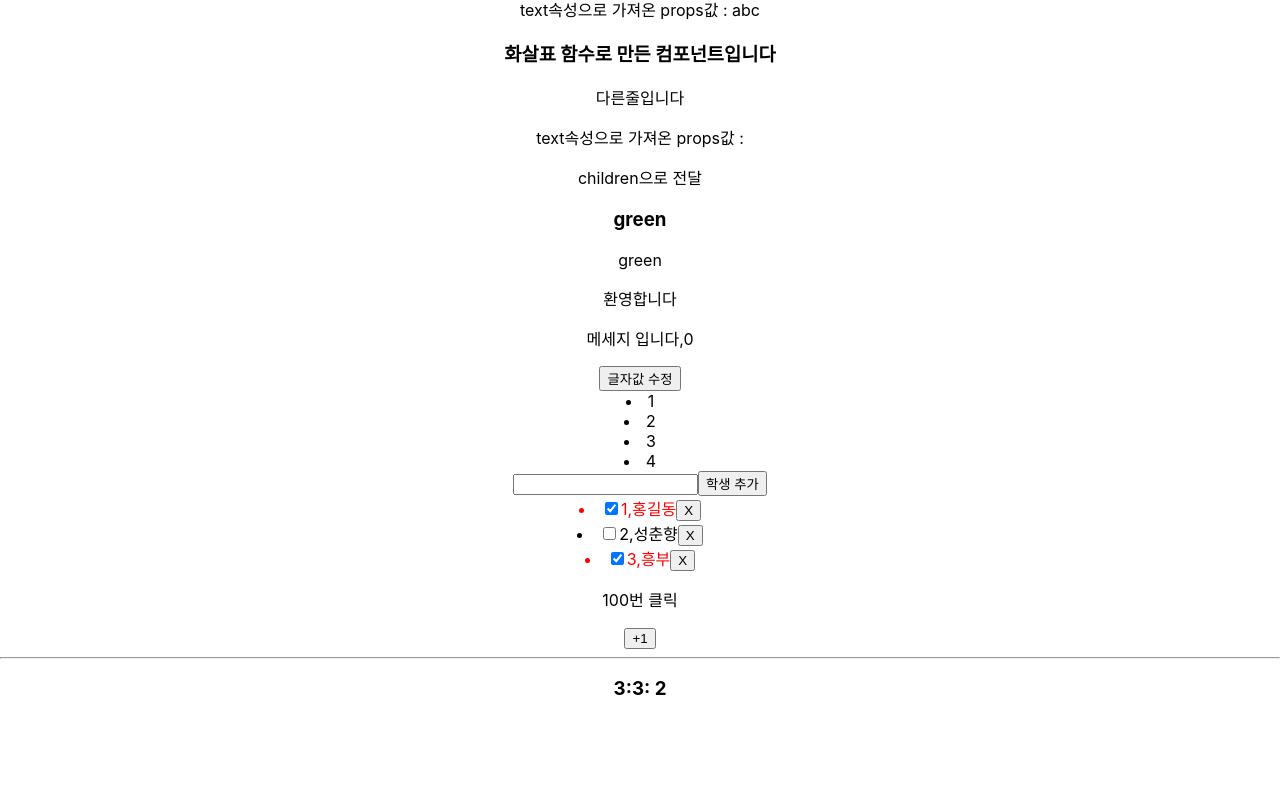
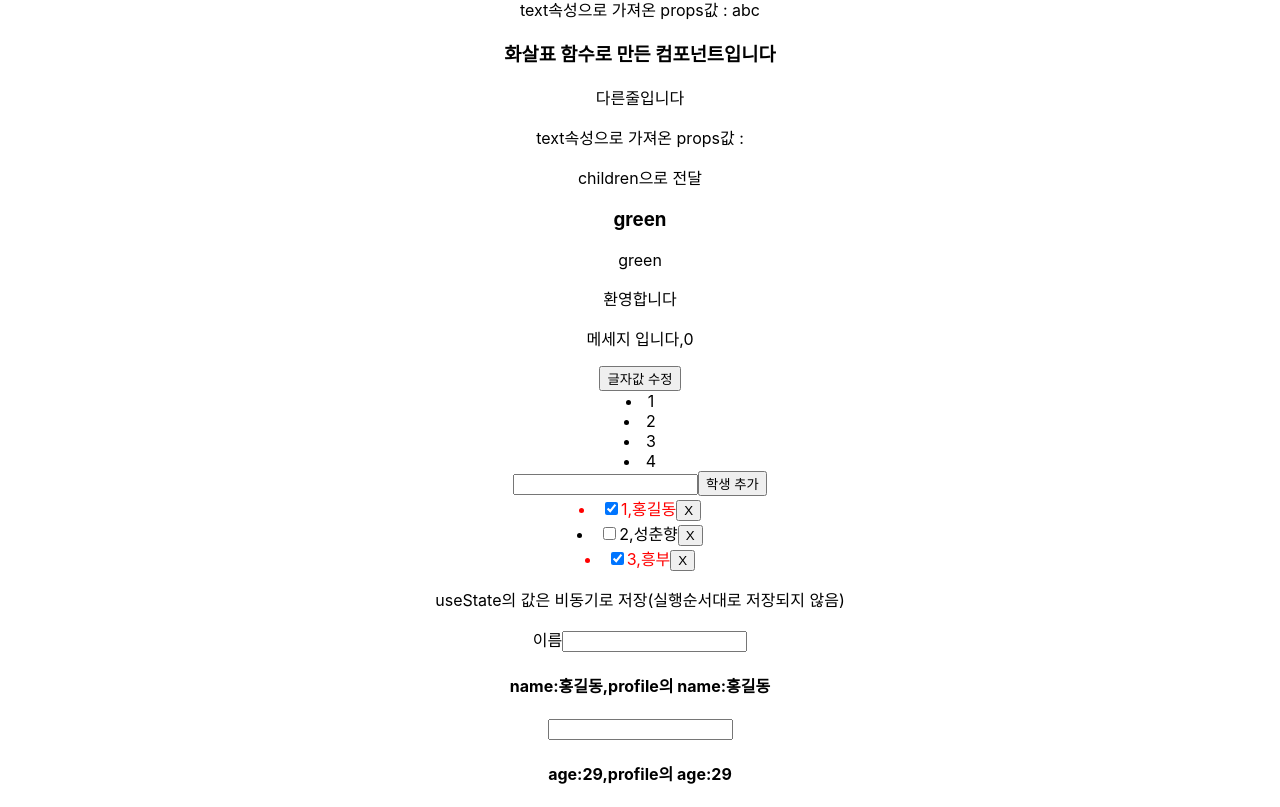
Before and after one commit to KIMPPT/React, a React (Create React App) app in the folder first-react/: page / in a window 1280 px wide. Shown: the part 4239-5046 px from the top of the page. Before the commit the page ends 4958 px from the top, so only its background shows below. Built offline with nearby package versions, Linux system fonts and the light colour scheme.

Commit message:
04101709

```diff
--- a/first-react/src/App.js
+++ b/first-react/src/App.js
@@ -16,6 +16,7 @@ import ArrowComp from "./components/ArrowComp";
 import ArrowTest from "./components/ArrowTest";
 import ArrowState from "./components/ArrowState";
 import EffectHook from "./components/EffectHook";
+import EffectHook2 from "./components/EffectHook2";
 /* React에서 오류가 뜨는 이유
 1. 존재하지 않는 컴포넌트 출력(컴포넌트 생성 이후에 이름은 가능하면 바꾸지 말것)
 > 이름을 바꾼 후에는 바꾼 그 이름으로 모든 컴포넌츠 수정
@@ -61,7 +62,12 @@ function App() {
       {/*함수형 컴포넌트의 state 사용 */}
       <ArrowState/>
       {/*함수형 컴포넌트의 hook 사용 */}
+      {/*
       <EffectHook/>
+
+      */}
+      {/*함수형 컴포넌트의 useEffect응용 */}
+      <EffectHook2/>
     </div>
   );
 }
--- /dev/null
+++ b/first-react/src/components/EffectHook2.jsx
@@ -0,0 +1,48 @@
+import React,{useEffect,useState} from 'react'
+
+export default function EffectHook2() {
+//useEffect를 사용해서 useState의 비동기 값을 다른 useState에 담아오는 방법 확인
+let [name,setName]=useState("홍길동");
+let [age,setAge]=useState(29);
+let [profile,setProfile]=useState(
+    {
+        name:"홍길동", age:29
+    }
+);
+//name 값이 수정 되었을 때, 다른 값도 함께 수정
+//1. setName 먼저 실행
+//2. useEffect(()=>{},[name]) 함수가 실행
+useEffect(()=>{
+    setProfile({...profile,name})
+},[name])
+//age 값이 바뀌었을 때 profile의 age 값도 변경
+//보통은 버튼을 눌렸을 때 그 값이 들어감
+//지금은 연습을 위해 함께 바꾸는 걸로
+useEffect(()=>{
+    setProfile({...profile,age})
+},[age])
+    return (
+    <div>
+        <p>
+            useState의 값은 비동기로 저장(실행순서대로 저장되지 않음)
+        </p>
+        <label htmlFor="">이름</label>
+        <input type="text"
+        onChange={(e)=>{
+            //name의 값을 바꿔줌
+            setName(e.target.value)
+            //name 안에 들어가 있는 값을 profile에 전달
+            //  setProfile({...profile, name:name}) 과 동일
+            //name="값"이 '변수'의 '값'이 객체의 '속성'과 값으로 들어감
+            //setProfile({...profile, name})
+            //같은 이벤트에서 set을 이용하여 수정한 state 값을 가져올려고 하면 이전 값을 가져온다.
+            //현재 바로 수정한 값에 접근을 하지 않는다.
+            //useEffect의 두번째 값 []에 name 값을 넣어서 값이 바뀌었을 때 setProfile이 실행되게 수정
+        }}/>
+    <h4>name:{name},profile의 name:{profile.name}</h4>
+    <input type="number"
+    onChange={(e)=>{setAge(e.target.value)}}/>
+    <h4>age:{age},profile의 age:{profile.age}</h4>
+    </div>
+  )
+}
```
